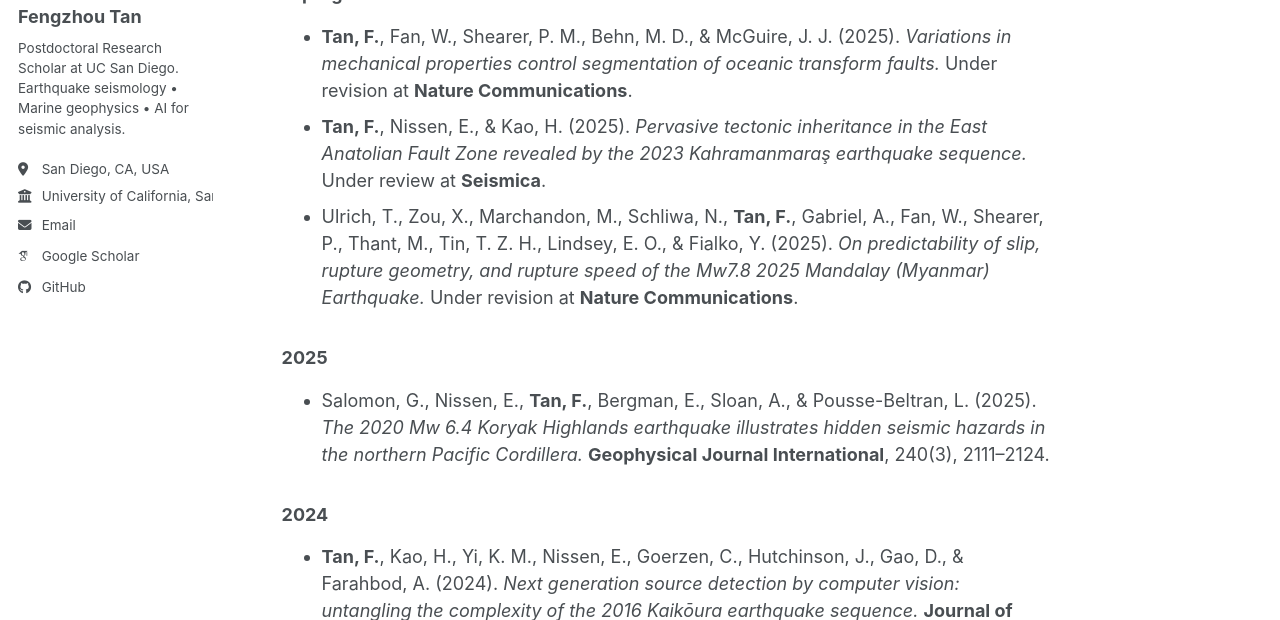
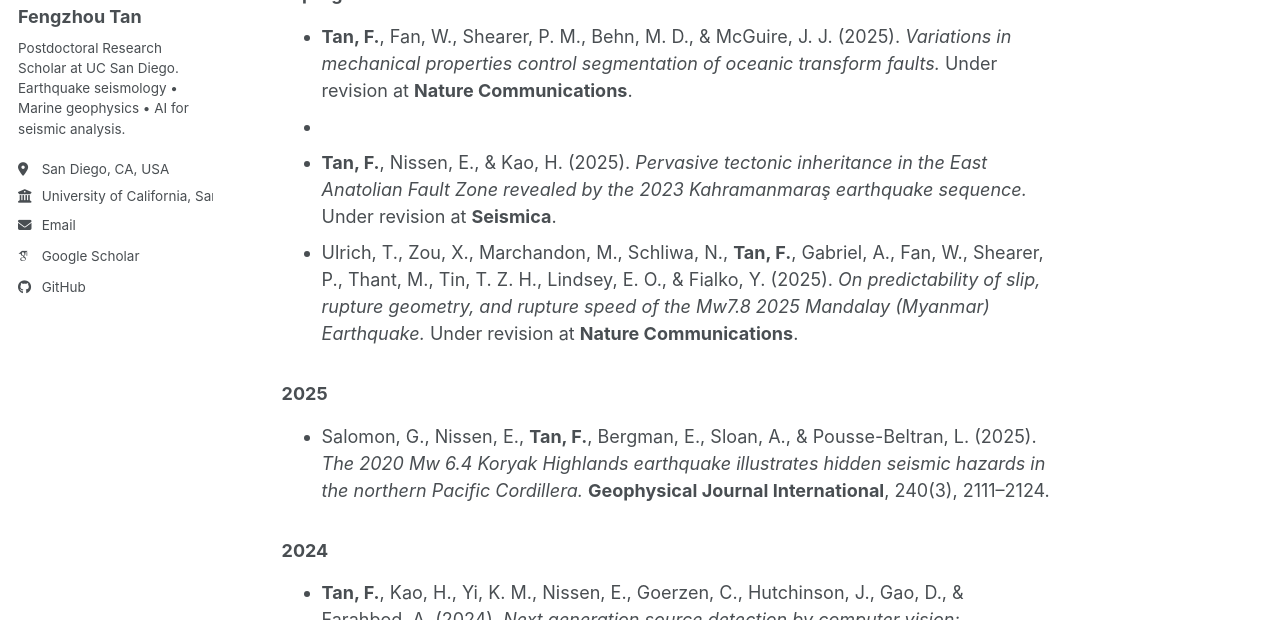
Before and after one commit to tanfengzhou/tanfengzhou.github.io, a Jekyll site: the page built from _pages/publications.md, in a window 1280 px wide and 900 px high, cut to the strip 280-900 px from the top of the window. Built offline with Jekyll 4.4.1, drawn with Linux system fonts in a browser that asks for light colours; some web fonts are replaced; a script bundle is joined from its source files by our own code; library files that are not in the unit come from our copies.

Commit message:
Update publications.md

```diff
--- a/_pages/publications.md
+++ b/_pages/publications.md
@@ -8,7 +8,8 @@ author_profile: true
 
 ### In progress
 - **Tan, F.**, Fan, W., Shearer, P. M., Behn, M. D., & McGuire, J. J. (2025). *Variations in mechanical properties control segmentation of oceanic transform faults.* Under revision at **Nature Communications**.
-- **Tan, F.**, Nissen, E., & Kao, H. (2025). *Pervasive tectonic inheritance in the East Anatolian Fault Zone revealed by the 2023 Kahramanmaraş earthquake sequence.* Under review at **Seismica**.
+-
+- **Tan, F.**, Nissen, E., & Kao, H. (2025). *Pervasive tectonic inheritance in the East Anatolian Fault Zone revealed by the 2023 Kahramanmaraş earthquake sequence.* Under revision at **Seismica**.
 - Ulrich, T., Zou, X., Marchandon, M., Schliwa, N., **Tan, F.**, Gabriel, A., Fan, W., Shearer, P., Thant, M., Tin, T. Z. H., Lindsey, E. O., & Fialko, Y. (2025). *On predictability of slip, rupture geometry, and rupture speed of the Mw7.8 2025 Mandalay (Myanmar) Earthquake.* Under revision at **Nature Communications**.
 
 ### 2025
```
